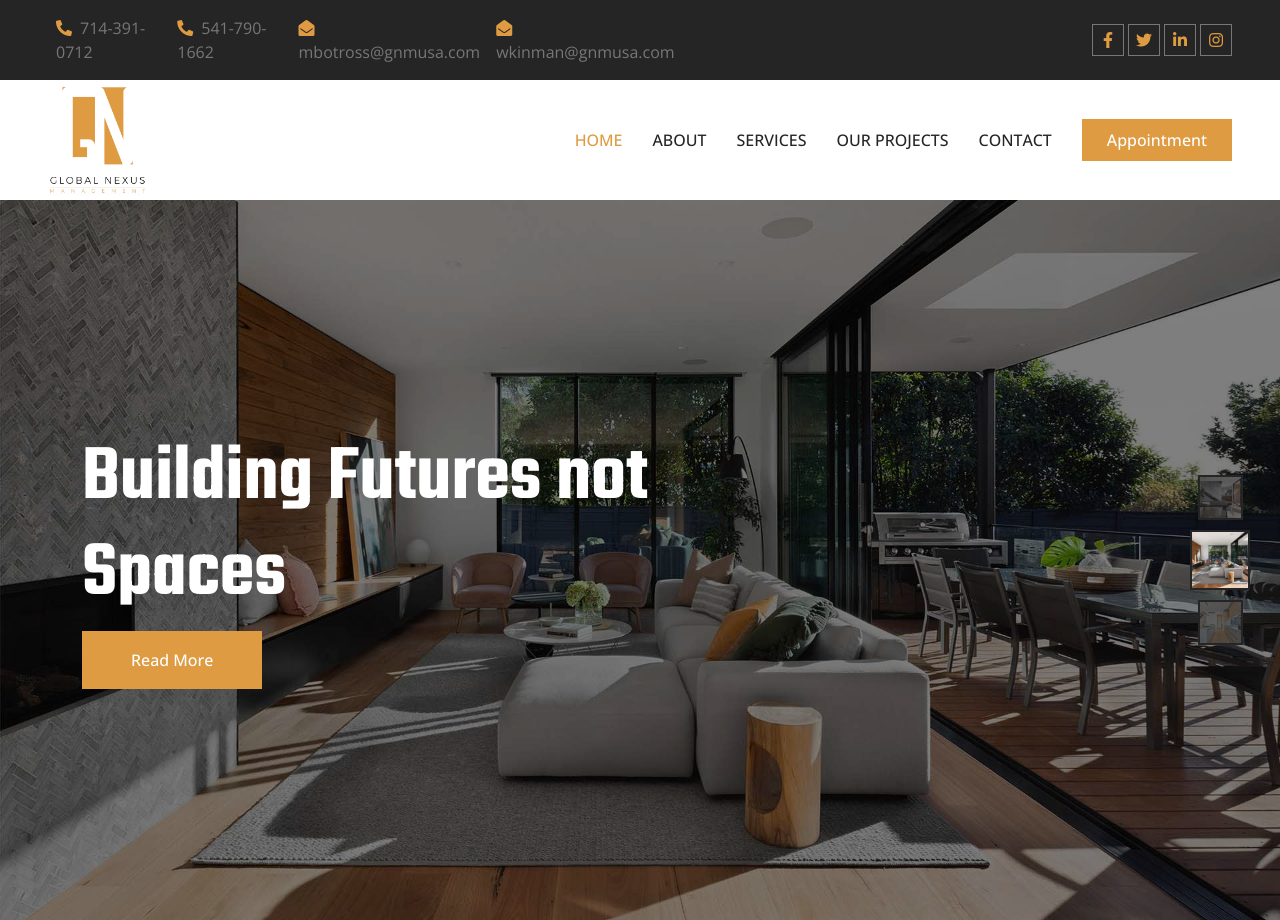
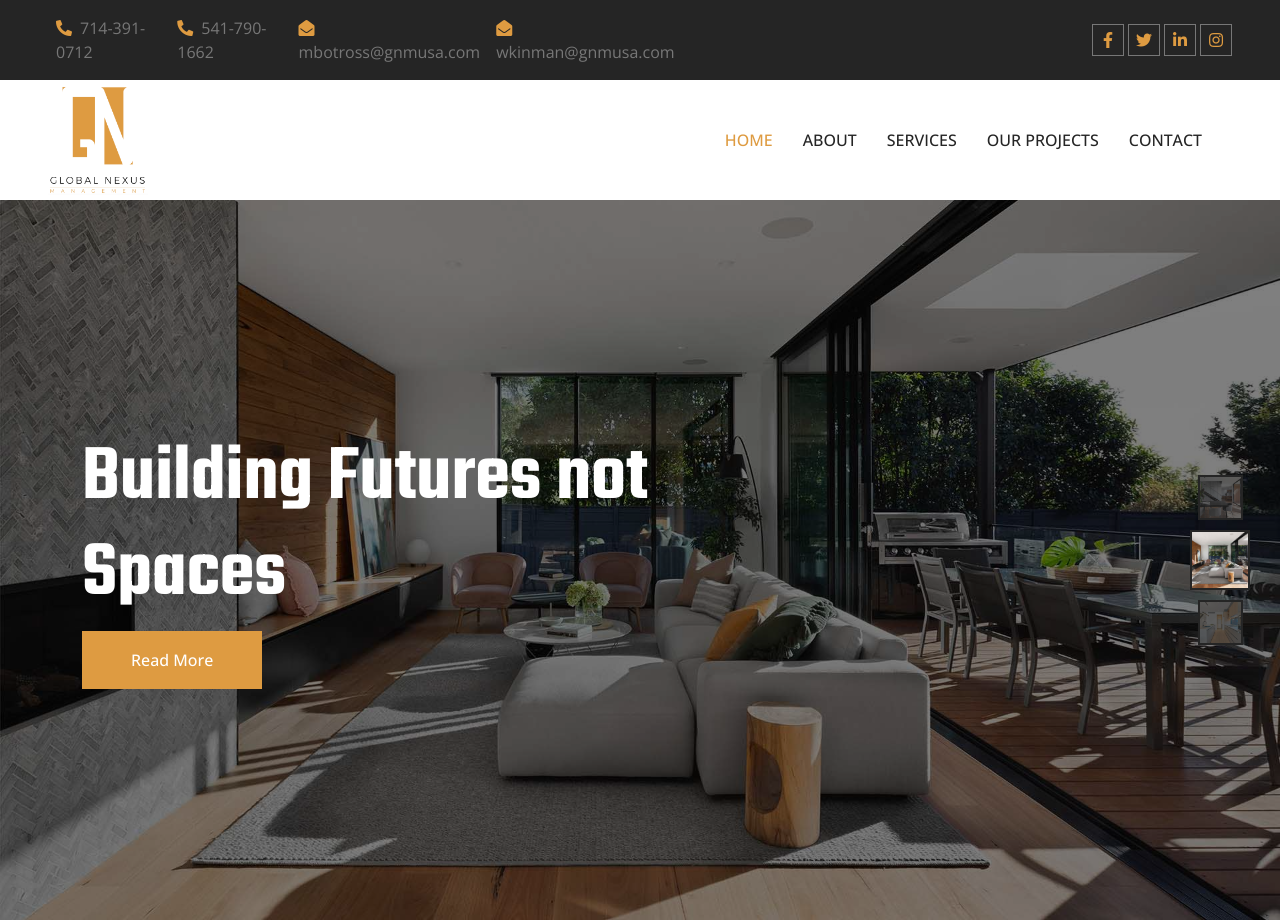
Before and after one commit to AntoniosMilad/Golobal-Nexus-Management, a plain HTML site: page index.html in a window 1280 px wide. Shown: the top 920 px of the page. Drawn offline with nearby package versions, Linux system fonts and the light colour scheme.

Commit message:
required

```diff
--- a/index.html
+++ b/index.html
@@ -108,7 +108,7 @@
                 </div> -->
                 <a href="contact.html" class="nav-item nav-link">Contact</a>
             </div>
-            <a href="" class="btn btn-primary py-2 px-4 d-none d-lg-block">Appointment</a>
+            <!-- <a href="" class="btn btn-primary py-2 px-4 d-none d-lg-block">Appointment</a> -->
         </div>
     </nav>
     <!-- Navbar End -->
```
Also changed, not shown: 404.html (+1 -1 lines), about.html (+1 -1 lines), appointment.html (+1 -1 lines), contact.html (+1 -1 lines), feature.html (+1 -1 lines), project.html (+1 -1 lines), service.html (+1 -1 lines), team.html (+1 -1 lines), testimonial.html (+1 -1 lines), work.html (+1 -1 lines).
